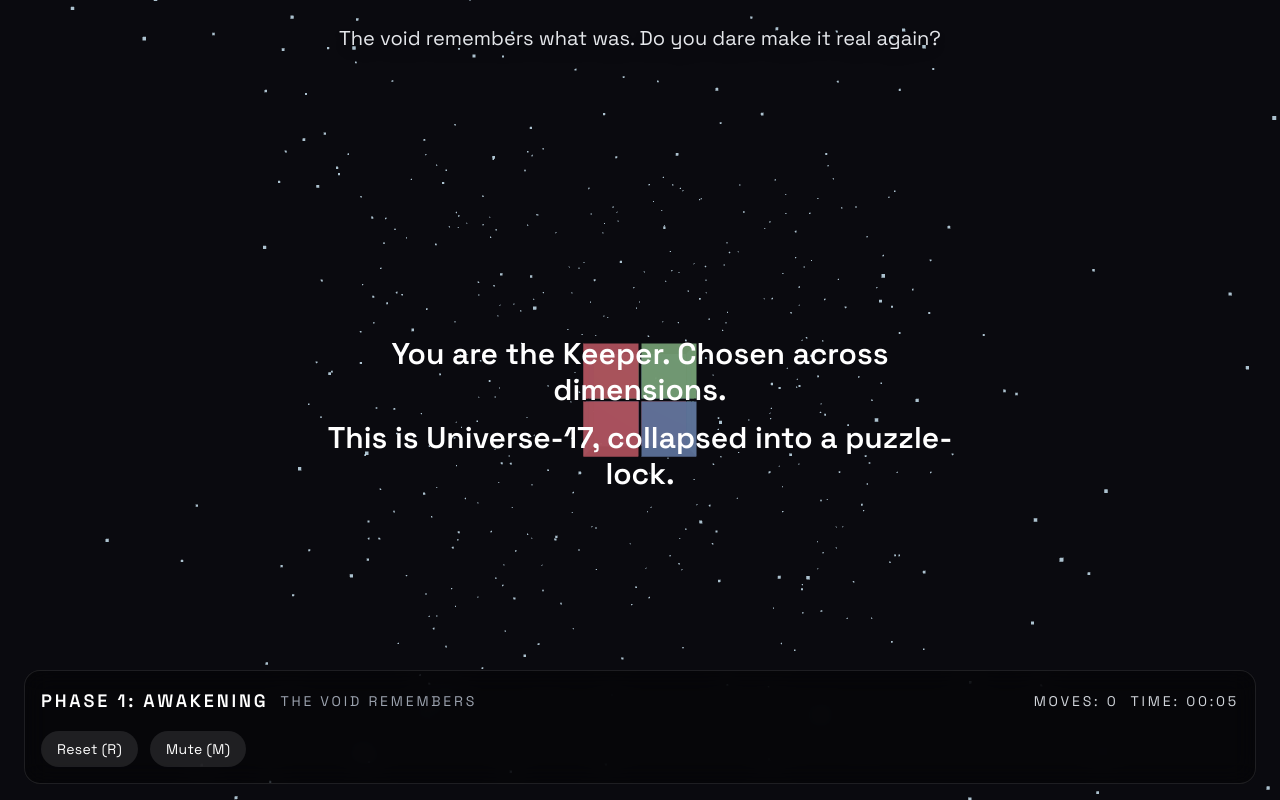
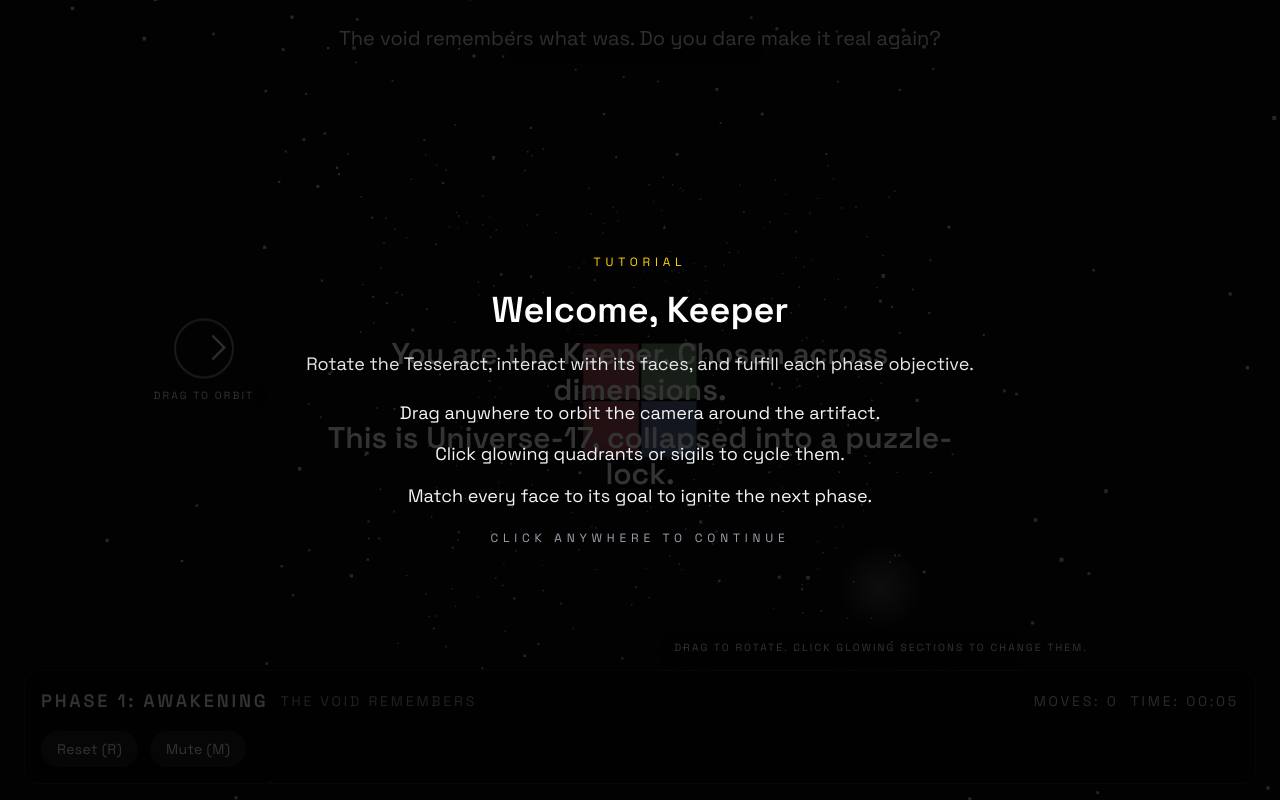
Before and after one commit to TKHatton/Tesseract, a React (Vite) app in the folder the-tesseract/: page / in a window 1280 px wide. Built offline with nearby package versions, Linux system fonts and the light colour scheme.

Commit message:
Add tutorial overlays and contextual hints

```diff
--- a/the-tesseract/src/App.jsx
+++ b/the-tesseract/src/App.jsx
@@ -3,6 +3,8 @@ import GameCanvas from './components/GameCanvas';
 import NarrativeOverlay from './components/NarrativeOverlay';
 import HUD from './components/HUD';
 import PhaseManager from './components/PhaseManager';
+import TutorialOverlay from './components/TutorialOverlay';
+import ClickIndicators from './components/ClickIndicators';
 import {
   PHASES,
   MOVE_HINT_THRESHOLDS,
@@ -12,7 +14,12 @@ import {
   PHASE3_MEMORIES,
 } from './utils/constants';
 import { formatTime, randomFromArray, createId } from './utils/helpers';
-import { createPhase1State, cyclePhase1Color, checkPhase1Win } from './phases/Phase1';
+import {
+  createPhase1State,
+  cyclePhase1Color,
+  checkPhase1Win,
+  isPhase1FaceAligned,
+} from './phases/Phase1';
 import {
   createPhase2State,
   cyclePhase2Symbol,
@@ -41,6 +48,41 @@ const HINTS = {
   3: 'Select a fragment, then drag to rotate it. Align every constellation shard.',
 };
 
+const OPENING_TUTORIAL = {
+  title: 'Welcome, Keeper',
+  subtitle: 'Rotate the Tesseract, interact with its faces, and fulfill each phase objective.',
+  lines: [
+    'Drag anywhere to orbit the camera around the artifact.',
+    'Click glowing quadrants or sigils to cycle them.',
+    'Match every face to its goal to ignite the next phase.',
+  ],
+  accent: 'Tutorial',
+};
+
+const PHASE_INTRO_COPY = {
+  1: {
+    title: 'Phase I — Awakening',
+    subtitle: 'Unify each visible face with a single color to restore Harmony.',
+    lines: ['Colors cycle in this order: Red → Blue → Green → Purple.'],
+  },
+  2: {
+    title: 'Phase II — Resonance',
+    subtitle: 'Align complementary sigils so golden connections bloom across every edge.',
+    lines: ['Watch for glowing beams: Tree + Water, Fire + Wind, Star + Eye, Spiral + Infinity.'],
+  },
+  3: {
+    title: 'Phase III — Convergence',
+    subtitle: 'Select each floating fragment, rotate it, and rebuild the constellation.',
+    lines: ['Lightning will arc when fragments remember their place.'],
+  },
+};
+
+const CONTEXT_HINTS = {
+  1: 'Focus on a single face. Make all four quadrants the same color before moving on.',
+  2: 'Spin the cube and look for dim edges. Complementary symbols must sit side-by-side.',
+  3: 'Select a fragment, drag horizontally, and watch for the Phoenix constellation to line up.',
+};
+
 const App = () => {
   const [phase, setPhase] = useState(1);
   const [phaseState, setPhaseState] = useState(createPhase1State());
@@ -56,6 +98,11 @@ const App = () => {
   const [isMuted, setIsMuted] = useState(false);
   const [fragmentsAligned, setFragmentsAligned] = useState(0);
   const [phase3ConnectionIndex, setPhase3ConnectionIndex] = useState(0);
+  const [activeTutorial, setActiveTutorial] = useState({ type: 'opening' });
+  const [phaseIntroSeen, setPhaseIntroSeen] = useState({ 1: false, 2: false, 3: false });
+  const [movesSinceProgress, setMovesSinceProgress] = useState(0);
+  const [lastContextHintStep, setLastContextHintStep] = useState(0);
+  const [showIndicators, setShowIndicators] = useState(true);
   const musicEngineRef = useRef(null);
   const narrativeRef = useRef(null);
 
@@ -122,6 +169,31 @@ const App = () => {
     }
   }, [moves, phase]);
 
+  useEffect(() => {
+    if (activeTutorial) return;
+    if (movesSinceProgress >= 20 && movesSinceProgress - lastContextHintStep >= 20) {
+      const hint = CONTEXT_HINTS[phase];
+      if (hint) {
+        setActiveTutorial({ type: 'context', message: hint });
+        setLastContextHintStep(movesSinceProgress);
+      }
+    }
+  }, [activeTutorial, movesSinceProgress, lastContextHintStep, phase]);
+
+  const registerProgress = useCallback(() => {
+    setMovesSinceProgress(0);
+    setLastContextHintStep(0);
+    setShowIndicators(false);
+    setActiveTutorial((current) => (current?.type === 'context' ? null : current));
+  }, []);
+
+  useEffect(() => {
+    if (activeTutorial) return;
+    if (!phaseIntroSeen[phase]) {
+      setActiveTutorial({ type: 'phase', phase });
+    }
+  }, [activeTutorial, phase, phaseIntroSeen]);
+
   const handlePhaseVictory = useCallback(() => {
     setStats((prev) => ({
       ...prev,
@@ -147,8 +219,13 @@ const App = () => {
 
   const applyPhaseStateUpdate = (updater) => {
     let didComplete = false;
+    let progressed = false;
     setPhaseState((prev) => {
-      const nextState = updater(prev);
+      const result = updater(prev);
+      const nextState = result?.state ?? result;
+      if (result?.progress) {
+        progressed = true;
+      }
       if (phase === 1 && checkPhase1Win(nextState)) {
         didComplete = true;
       }
@@ -160,6 +237,9 @@ const App = () => {
       }
       return nextState;
     });
+    if (progressed) {
+      registerProgress();
+    }
     if (didComplete) {
       handlePhaseVictory();
     }
@@ -168,11 +248,15 @@ const App = () => {
   const handleCellInteract = ({ face, index }) => {
     if (transition.active) return;
     setMoves((value) => value + 1);
+    setMovesSinceProgress((value) => value + 1);
+    setShowIndicators(false);
     if (phase === 1) {
       applyPhaseStateUpdate((prev) => {
         const updatedFaces = { ...prev.faces, [face]: [...prev.faces[face]] };
         updatedFaces[face][index] = cyclePhase1Color(updatedFaces[face][index]);
-        return { ...prev, faces: updatedFaces };
+        const wasAligned = isPhase1FaceAligned(face, prev.faces[face]);
+        const nowAligned = isPhase1FaceAligned(face, updatedFaces[face]);
+        return { state: { ...prev, faces: updatedFaces }, progress: !wasAligned && nowAligned };
       });
     } else if (phase === 2) {
       applyPhaseStateUpdate((prev) => {
@@ -184,7 +268,11 @@ const App = () => {
           narrativeRef.current?.push(reaction, { position: 'center', duration: 3000 });
           musicEngineRef.current?.trigger('match');
         }
-        return { ...prev, faces, adjacency };
+        const prevAdjCount = prev.adjacency?.length || 0;
+        return {
+          state: { ...prev, faces, adjacency },
+          progress: adjacency.length > prevAdjCount,
+        };
       });
     }
   };
@@ -192,6 +280,8 @@ const App = () => {
   const handlePhase3Rotate = (faceKey, direction) => {
     if (transition.active) return;
     if (phase !== 3) return;
+    setMovesSinceProgress((value) => value + 1);
+    setShowIndicators(false);
     applyPhaseStateUpdate((prev) => {
       const faces = rotateFaceOrientation(prev.faces, faceKey, direction);
       const aligned = countAlignedFaces(faces);
@@ -201,7 +291,8 @@ const App = () => {
         narrativeRef.current?.push(line, { position: 'center', duration: 3000 });
         setPhase3ConnectionIndex(aligned);
       }
-      return { ...prev, faces };
+      const previousAligned = countAlignedFaces(prev.faces);
+      return { state: { ...prev, faces }, progress: aligned > previousAligned };
     });
   };
 
@@ -218,6 +309,9 @@ const App = () => {
     setHint('');
     setFragmentsAligned(0);
     setPhase3ConnectionIndex(0);
+    setMovesSinceProgress(0);
+    setLastContextHintStep(0);
+    setShowIndicators(true);
     musicEngineRef.current?.setPhase(nextPhase);
     if (nextPhase === 2) {
       narrativeRef.current?.sequence(NARRATIVE_SCRIPT.phase2.intro, { position: 'center', gap: 2400 });
@@ -225,8 +319,11 @@ const App = () => {
     if (nextPhase === 3) {
       narrativeRef.current?.sequence(NARRATIVE_SCRIPT.phase3.intro, { position: 'center', gap: 2400 });
     }
+    if (!phaseIntroSeen[nextPhase]) {
+      setActiveTutorial({ type: 'phase', phase: nextPhase });
+    }
     setPendingPhase(null);
-  }, [pendingPhase]);
+  }, [pendingPhase, phaseIntroSeen]);
 
   const handleReset = useCallback(() => {
     const snapshot = createStateForPhase(phase);
@@ -237,6 +334,10 @@ const App = () => {
     setHint('');
     setFragmentsAligned(0);
     setPhase3ConnectionIndex(0);
+    setMovesSinceProgress(0);
+    setLastContextHintStep(0);
+    setShowIndicators(true);
+    setActiveTutorial((current) => (current?.type === 'context' ? null : current));
   }, [phase]);
 
   const handleToggleMute = useCallback(() => {
@@ -253,6 +354,52 @@ const App = () => {
       narrativeRef.current?.push(memory, { position: 'top', duration: 3200 });
     }
   };
+
+  const handlePlayerInteract = useCallback(() => {
+    setShowIndicators(false);
+  }, []);
+
+  const dismissTutorial = useCallback(() => {
+    if (!activeTutorial) return;
+    if (activeTutorial.type === 'opening') {
+      setActiveTutorial(!phaseIntroSeen[phase] ? { type: 'phase', phase } : null);
+      setShowIndicators(true);
+      return;
+    }
+    if (activeTutorial.type === 'phase') {
+      setPhaseIntroSeen((prev) => ({ ...prev, [activeTutorial.phase]: true }));
+      setActiveTutorial(null);
+      setShowIndicators(true);
+      return;
+    }
+    if (activeTutorial.type === 'context') {
+      setActiveTutorial(null);
+      setLastContextHintStep(movesSinceProgress);
+      setMovesSinceProgress(0);
+    }
+  }, [activeTutorial, phaseIntroSeen, phase, movesSinceProgress]);
+
+  const tutorialConfig = (() => {
+    if (!activeTutorial) return null;
+    if (activeTutorial.type === 'opening') {
+      return OPENING_TUTORIAL;
+    }
+    if (activeTutorial.type === 'phase') {
+      const copy = PHASE_INTRO_COPY[activeTutorial.phase];
+      if (!copy) return null;
+      return { ...copy, accent: `Phase ${activeTutorial.phase} Briefing` };
+    }
+    if (activeTutorial.type === 'context') {
+      return {
+        title: 'Hint',
+        subtitle: null,
+        lines: [activeTutorial.message],
+        accent: 'Need a nudge?',
+        dismissLabel: 'Understood — click to continue',
+      };
+    }
+    return null;
+  })();
 
   useEffect(() => {
     const handler = (event) => {
@@ -282,7 +429,9 @@ const App = () => {
         onPhase3Rotate={handlePhase3Rotate}
         onFaceSelect={handleFaceSelect}
         musicEngine={musicEngineRef.current}
+        onPlayerInteract={handlePlayerInteract}
       />
+      <ClickIndicators visible={showIndicators} phase={phase} />
       <NarrativeOverlay messages={messages} floatingTexts={floatingTexts} />
       <HUD
         phase={phase}
@@ -304,6 +453,7 @@ const App = () => {
         script={transition.script}
         onComplete={completeTransition}
       />
+      <TutorialOverlay config={tutorialConfig} onDismiss={dismissTutorial} />
     </div>
   );
 };
--- /dev/null
+++ b/the-tesseract/src/components/ClickIndicators.jsx
@@ -0,0 +1,23 @@
+const ClickIndicators = ({ visible, phase }) => {
+  if (!visible) return null;
+
+  const phaseMessage =
+    phase === 3
+      ? 'Select a fragment, then drag to rotate it.'
+      : 'Drag to rotate. Click glowing sections to change them.';
+
+  return (
+    <div className="absolute inset-0 z-20 pointer-events-none">
+      <div className="tutorial-indicator drag">
+        <div className="arrow" />
+        <span className="label">Drag to orbit</span>
+      </div>
+      <div className="tutorial-indicator click">
+        <div className="pulse" />
+        <span className="label">{phaseMessage}</span>
+      </div>
+    </div>
+  );
+};
+
+export default ClickIndicators;
--- a/the-tesseract/src/components/GameCanvas.jsx
+++ b/the-tesseract/src/components/GameCanvas.jsx
@@ -8,6 +8,7 @@ const GameCanvas = ({
   onPhase3Rotate,
   onFaceSelect,
   musicEngine,
+  onPlayerInteract,
 }) => {
   const containerRef = useRef(null);
   const physicsRef = useRef(null);
@@ -25,20 +26,29 @@ const GameCanvas = ({
       }
       const engine = new CubePhysics(containerRef.current, {
         onCellInteract: (target) => {
+          onPlayerInteract?.();
           onCellInteract?.(target);
           musicEngine?.trigger('click', { index: target.index });
         },
         onPhase3Rotate: (face, direction) => {
+          onPlayerInteract?.();
           onPhase3Rotate?.(face, direction);
           musicEngine?.trigger('rotate', { index: direction > 0 ? 2 : 4 });
         },
-        onFaceSelect,
+        onFaceSelect: (...args) => {
+          onPlayerInteract?.();
+          onFaceSelect?.(...args);
+        },
         onRotate: ({ deltaX }) => {
           if (Math.abs(deltaX) > 0.002) {
+            onPlayerInteract?.();
             musicEngine?.trigger('rotate', { index: Math.floor(Math.abs(deltaX) * 10) });
           }
         },
-        onInteraction: () => musicEngine?.resume(),
+        onInteraction: () => {
+          musicEngine?.resume();
+          onPlayerInteract?.();
+        },
       });
       physicsRef.current = engine;
       if (phaseState) {
--- /dev/null
+++ b/the-tesseract/src/components/TutorialOverlay.jsx
@@ -0,0 +1,29 @@
+const TutorialOverlay = ({ config, onDismiss }) => {
+  if (!config) return null;
+
+  const { title, subtitle, lines = [], accent, dismissLabel = 'Click anywhere to continue' } = config;
+
+  return (
+    <div
+      className="absolute inset-0 z-30 bg-black/80 text-white flex items-center justify-center px-6 py-10 text-center cursor-pointer"
+      onClick={onDismiss}
+      role="presentation"
+    >
+      <div className="max-w-3xl space-y-5">
+        {accent && <p className="text-cosmicGold uppercase tracking-[0.4em] text-xs">{accent}</p>}
+        {title && <h2 className="text-3xl md:text-4xl font-semibold">{title}</h2>}
+        {subtitle && <p className="text-lg text-gray-200">{subtitle}</p>}
+        <div className="space-y-3 text-base md:text-lg text-gray-100">
+          {lines.map((line) => (
+            <p key={line} className="leading-relaxed">
+              {line}
+            </p>
+          ))}
+        </div>
+        <p className="text-xs uppercase tracking-[0.4em] text-gray-400">{dismissLabel}</p>
+      </div>
+    </div>
+  );
+};
+
+export default TutorialOverlay;
--- a/the-tesseract/src/index.css
+++ b/the-tesseract/src/index.css
@@ -39,6 +39,61 @@ html,
   animation: narrativeFade 0.6s ease-out;
 }
 
+ .tutorial-indicator {
+  position: absolute;
+  display: flex;
+  flex-direction: column;
+  align-items: center;
+  gap: 0.5rem;
+  color: #f8fafc;
+  text-transform: uppercase;
+  letter-spacing: 0.2em;
+  font-size: 0.65rem;
+}
+
+.tutorial-indicator.drag {
+  left: 12%;
+  top: 40%;
+}
+
+.tutorial-indicator.click {
+  right: 15%;
+  bottom: 18%;
+}
+
+.tutorial-indicator .arrow {
+  width: 60px;
+  height: 60px;
+  border: 2px solid rgba(255, 255, 255, 0.5);
+  border-radius: 50%;
+  position: relative;
+  animation: floatSlow 3s ease-in-out infinite;
+}
+
+.tutorial-indicator .arrow::after {
+  content: '';
+  position: absolute;
+  width: 18px;
+  height: 18px;
+  border-top: 2px solid #ffffff;
+  border-right: 2px solid #ffffff;
+  transform: rotate(45deg);
+  top: 18px;
+  right: 10px;
+}
+
+.tutorial-indicator .pulse {
+  width: 90px;
+  height: 90px;
+  border-radius: 999px;
+  background: radial-gradient(circle, rgba(255, 255, 255, 0.35), transparent 70%);
+  animation: pulseGlow 2.4s ease-in-out infinite;
+}
+
+.tutorial-indicator .label {
+  text-shadow: 0 4px 16px rgba(0, 0, 0, 0.6);
+}
+
 @keyframes narrativeFade {
   from {
     opacity: 0;
--- a/the-tesseract/src/phases/Phase1.js
+++ b/the-tesseract/src/phases/Phase1.js
@@ -39,3 +39,9 @@ export const normalizePhase1Faces = (faces) =>
     acc[faceKey] = faces[faceKey] || Array(4).fill(PHASE1_COLORS[0]);
     return acc;
   }, {});
+
+export const isPhase1FaceAligned = (faceKey, cells = []) => {
+  const target = TARGETS[faceKey];
+  if (!target) return false;
+  return cells.every((color) => color === target);
+};
```
